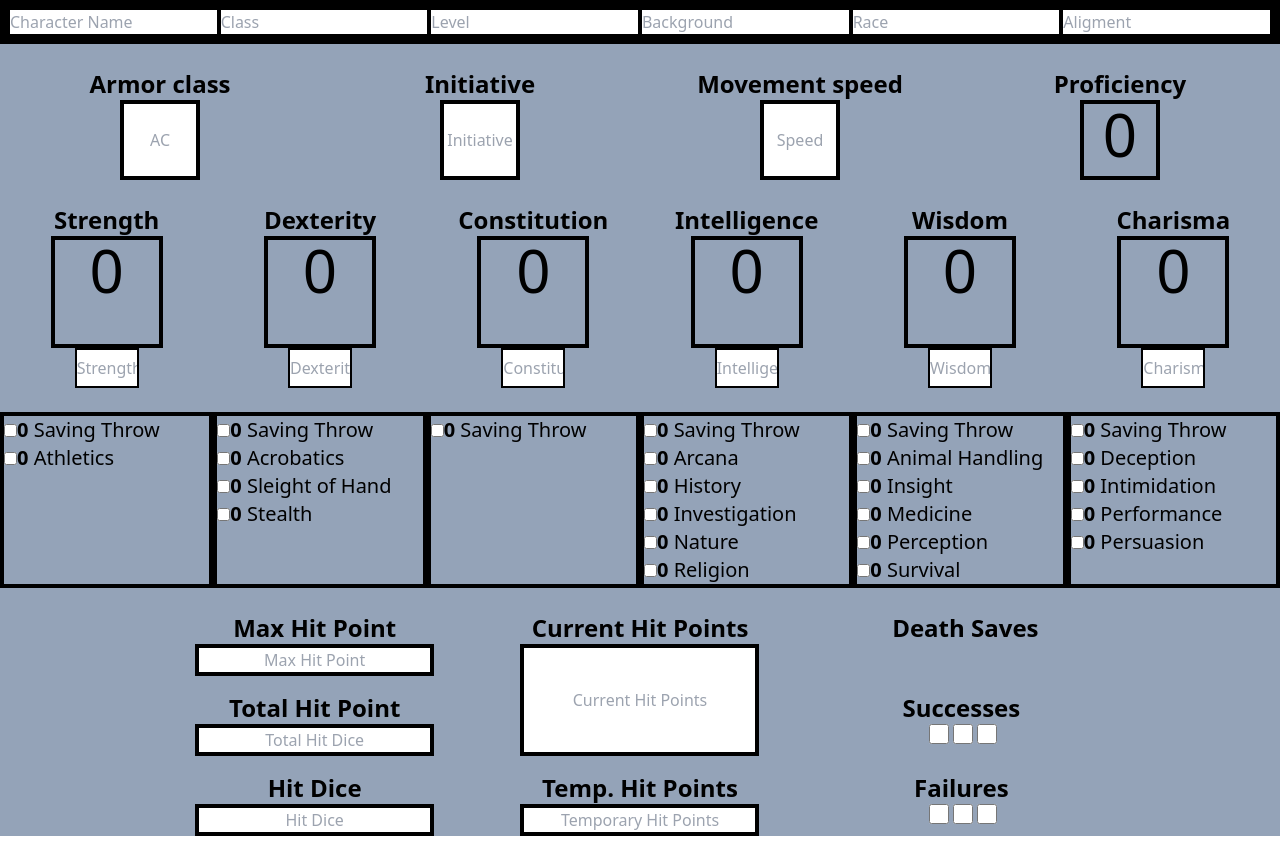
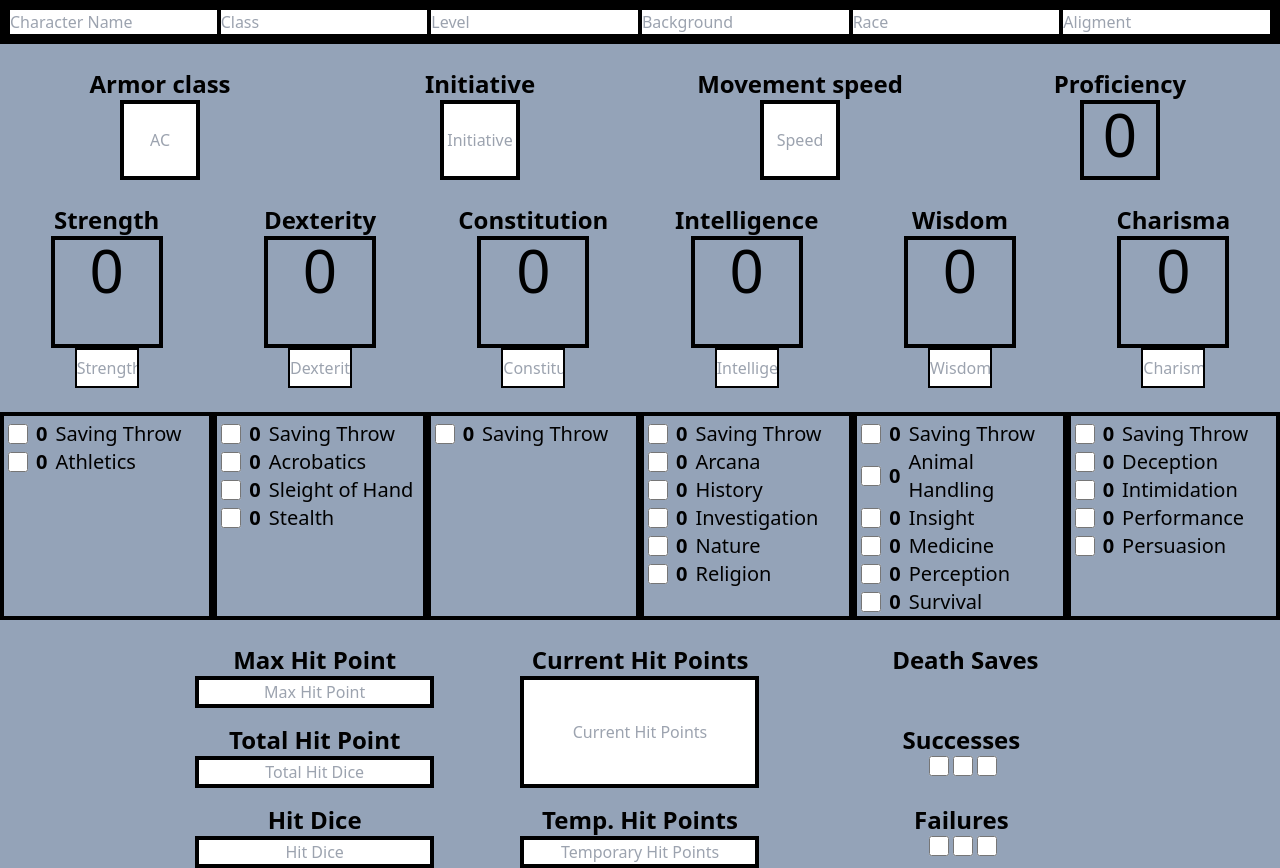
Before and after one commit to Grechileme/DnD_Sheet, a React (Create React App) app: page / in a window 1280 px wide. Before the commit the page ends 836 px from the top, so only its background shows below. Built offline with nearby package versions, Linux system fonts and the light colour scheme.

Commit message:
Adjusted size and possitions on the skill score list

```diff
--- a/src/components/Head.js
+++ b/src/components/Head.js
@@ -191,207 +191,207 @@ const Head = () => {
 
                 <div className='flex'>
                     <div className='flex flex-col items-start border-4 border-black w-1/6'>
-                        <label className='text-xl'>
-                            <input type='checkbox'
+                        <label className='text-xl flex items-center ml-1 mt-1'>
+                            <input className='h-5 w-5' type='checkbox'
                             name='checkedSST'
                             value={checked.checkedSST}
                             onChange={handleChangeCheck}
                             />
-                            <b>{checked.checkedSST ? formulario.strMod : formulario.strMod + proficiency.profiBonus}</b> Saving Throw
+                            <b className='ml-2 mr-2'>{checked.checkedSST ? formulario.strMod : formulario.strMod + proficiency.profiBonus}</b> Saving Throw
                         </label>
-                        <label className='text-xl'>
-                            <input type='checkbox'
+                        <label className='text-xl flex items-center ml-1'>
+                            <input className='h-5 w-5' type='checkbox'
                             name='checkedAth'
                             value={checked.checkedAth}
                             onChange={handleChangeCheck}
                             />
-                            <b>{checked.checkedAth ? formulario.strMod : formulario.strMod + proficiency.profiBonus}</b> Athletics
+                            <b className='ml-2 mr-2'>{checked.checkedAth ? formulario.strMod : formulario.strMod + proficiency.profiBonus}</b> Athletics
                         </label>
                     </div>
                     <div className='flex flex-col items-start border-4 border-black w-1/6'>
-                        <label className='text-xl'>
-                            <input type='checkbox'
+                        <label className='text-xl flex items-center ml-1 mt-1'>
+                            <input className='h-5 w-5' type='checkbox'
                             name='checkedDST'
                             value={checked.checkedDST}
                             onChange={handleChangeCheck}
                             />
-                            <b>{checked.checkedDST ? formulario.dexMod : formulario.dexMod + proficiency.profiBonus}</b> Saving Throw
+                            <b className='ml-2 mr-2'>{checked.checkedDST ? formulario.dexMod : formulario.dexMod + proficiency.profiBonus}</b> Saving Throw
                         </label>
-                        <label className='text-xl'>
-                            <input type='checkbox'
+                        <label className='text-xl flex items-center ml-1'>
+                            <input className='h-5 w-5' type='checkbox'
                             name='checkedAcr'
                             value={checked.checkedAcr}
                             onChange={handleChangeCheck}
                             />
-                            <b>{checked.checkedAcr ? formulario.dexMod : formulario.dexMod + proficiency.profiBonus}</b> Acrobatics
+                            <b className='ml-2 mr-2'>{checked.checkedAcr ? formulario.dexMod : formulario.dexMod + proficiency.profiBonus}</b> Acrobatics
                         </label>
-                        <label className='text-xl'>
-                            <input type='checkbox'
+                        <label className='text-xl flex items-center ml-1'>
+                            <input className='h-5 w-5' type='checkbox'
                             name='checkedSoH'
                             value={checked.checkedSoH}
                             onChange={handleChangeCheck}
                             />
-                            <b>{checked.checkedSoH ? formulario.dexMod : formulario.dexMod + proficiency.profiBonus}</b> Sleight of Hand
+                            <b className='ml-2 mr-2'>{checked.checkedSoH ? formulario.dexMod : formulario.dexMod + proficiency.profiBonus}</b> Sleight of Hand
                         </label>
-                        <label className='text-xl'>
-                            <input type='checkbox'
+                        <label className='text-xl flex items-center ml-1'>
+                            <input className='h-5 w-5' type='checkbox'
                             name='checkedSte'
                             value={checked.checkedSte}
                             onChange={handleChangeCheck}
                             />
-                            <b>{checked.checkedSte ? formulario.dexMod : formulario.dexMod + proficiency.profiBonus}</b> Stealth
+                            <b className='ml-2 mr-2'>{checked.checkedSte ? formulario.dexMod : formulario.dexMod + proficiency.profiBonus}</b> Stealth
                         </label>
                     </div>
                     <div className='flex flex-col items-start border-4 border-black w-1/6'>
-                        <label className='text-xl'>
-                            <input type='checkbox'
+                        <label className='text-xl flex items-center ml-1 mt-1'>
+                            <input className='h-5 w-5' type='checkbox'
                             name='checkedCST'
                             value={checked.checkedCST}
                             onChange={handleChangeCheck}
                             />
-                            <b>{checked.checkedCST ? formulario.conMod : formulario.conMod + proficiency.profiBonus}</b> Saving Throw
+                            <b className='ml-2 mr-2'>{checked.checkedCST ? formulario.conMod : formulario.conMod + proficiency.profiBonus}</b> Saving Throw
                         </label>
                     </div>
                     <div className='flex flex-col items-start border-4 border-black w-1/6'>
-                        <label className='text-xl'>
-                            <input type='checkbox'
+                        <label className='text-xl flex items-center ml-1 mt-1'>
+                            <input className='h-5 w-5' type='checkbox'
                             name='checkedIST'
                             value={checked.checkedIST}
                             onChange={handleChangeCheck}
                             />
-                            <b>{checked.checkedIST ? formulario.intMod : formulario.intMod + proficiency.profiBonus}</b> Saving Throw
+                            <b className='ml-2 mr-2'>{checked.checkedIST ? formulario.intMod : formulario.intMod + proficiency.profiBonus}</b> Saving Throw
                         </label>
-                        <label className='text-xl'>
-                            <input type='checkbox'
+                        <label className='text-xl flex items-center ml-1'>
+                            <input className='h-5 w-5' type='checkbox'
                             name='checkedArc'
                             value={checked.checkedArc}
                             onChange={handleChangeCheck}
                             />
-                            <b>{checked.checkedArc ? formulario.intMod : formulario.intMod + proficiency.profiBonus}</b> Arcana
+                            <b className='ml-2 mr-2'>{checked.checkedArc ? formulario.intMod : formulario.intMod + proficiency.profiBonus}</b> Arcana
                         </label>
-                        <label className='text-xl'>
-                            <input type='checkbox'
+                        <label className='text-xl flex items-center ml-1'>
+                            <input className='h-5 w-5' type='checkbox'
                             name='checkedHis'
                             value={checked.checkedHis}
                             onChange={handleChangeCheck}
                             />
-                            <b>{checked.checkedHis ? formulario.intMod : formulario.intMod + proficiency.profiBonus}</b> History
+                            <b className='ml-2 mr-2'>{checked.checkedHis ? formulario.intMod : formulario.intMod + proficiency.profiBonus}</b> History
                         </label>
-                        <label className='text-xl'>
-                            <input type='checkbox'
+                        <label className='text-xl flex items-center ml-1'>
+                            <input className='h-5 w-5' type='checkbox'
                             name='checkedInv'
                             value={checked.checkedInv}
                             onChange={handleChangeCheck}
                             />
-                            <b>{checked.checkedInv ? formulario.intMod : formulario.intMod + proficiency.profiBonus}</b> Investigation
+                            <b className='ml-2 mr-2'>{checked.checkedInv ? formulario.intMod : formulario.intMod + proficiency.profiBonus}</b> Investigation
                         </label>
-                        <label className='text-xl'>
-                            <input type='checkbox'
+                        <label className='text-xl flex items-center ml-1'>
+                            <input className='h-5 w-5' type='checkbox'
                             name='checkedNat'
                             value={checked.checkedNat}
                             onChange={handleChangeCheck}
                             />
-                            <b>{checked.checkedNat ? formulario.intMod : formulario.intMod + proficiency.profiBonus}</b> Nature
+                            <b className='ml-2 mr-2'>{checked.checkedNat ? formulario.intMod : formulario.intMod + proficiency.profiBonus}</b> Nature
                         </label>
-                        <label className='text-xl'>
-                            <input type='checkbox'
+                        <label className='text-xl flex items-center ml-1'>
+                            <input className='h-5 w-5' type='checkbox'
                             name='checkedRel'
                             value={checked.checkedRel}
                             onChange={handleChangeCheck}
                             />
-                            <b>{checked.checkedRel ? formulario.intMod : formulario.intMod + proficiency.profiBonus}</b> Religion
+                            <b className='ml-2 mr-2'>{checked.checkedRel ? formulario.intMod : formulario.intMod + proficiency.profiBonus}</b> Religion
                         </label>
                     </div>
                     <div className='flex flex-col items-start border-4 border-black w-1/6'>
-                        <label className='text-xl'>
-                            <input type='checkbox'
+                        <label className='text-xl flex items-center ml-1 mt-1'>
+                            <input className='h-5 w-5' type='checkbox'
                             name='checkedWST'
                             value={checked.checkedWST}
                             onChange={handleChangeCheck}
                             />
-                            <b>{checked.checkedWST ? formulario.wisMod : formulario.wisMod + proficiency.profiBonus}</b> Saving Throw
+                            <b className='ml-2 mr-2'>{checked.checkedWST ? formulario.wisMod : formulario.wisMod + proficiency.profiBonus}</b> Saving Throw
                         </label>
-                        <label className='text-xl'>
-                            <input type='checkbox'
+                        <label className='text-xl flex items-center ml-1'>
+                            <input className='h-5 w-5' type='checkbox'
                             name='checkedAnH'
                             value={checked.checkedAnH}
                             onChange={handleChangeCheck}
                             />
-                            <b>{checked.checkedAnH ? formulario.wisMod : formulario.wisMod + proficiency.profiBonus}</b> Animal Handling
+                            <b className='ml-2 mr-2'>{checked.checkedAnH ? formulario.wisMod : formulario.wisMod + proficiency.profiBonus}</b> Animal Handling
                         </label>
-                        <label className='text-xl'>
-                            <input type='checkbox'
+                        <label className='text-xl flex items-center ml-1'>
+                            <input className='h-5 w-5' type='checkbox'
                             name='checkedIns'
                             value={checked.checkedIns}
                             onChange={handleChangeCheck}
                             />
-                            <b>{checked.checkedIns ? formulario.wisMod : formulario.wisMod + proficiency.profiBonus}</b> Insight
+                            <b className='ml-2 mr-2'>{checked.checkedIns ? formulario.wisMod : formulario.wisMod + proficiency.profiBonus}</b> Insight
                         </label>
-                        <label className='text-xl'>
-                            <input type='checkbox'
+                        <label className='text-xl flex items-center ml-1'>
+                            <input className='h-5 w-5' type='checkbox'
                             name='checkedMed'
                             value={checked.checkedMed}
                             onChange={handleChangeCheck}
                             />
-                            <b>{checked.checkedMed ? formulario.wisMod : formulario.wisMod + proficiency.profiBonus}</b> Medicine
+                            <b className='ml-2 mr-2'>{checked.checkedMed ? formulario.wisMod : formulario.wisMod + proficiency.profiBonus}</b> Medicine
                         </label>
-                        <label className='text-xl'>
-                            <input type='checkbox'
+                        <label className='text-xl flex items-center ml-1'>
+                            <input className='h-5 w-5' type='checkbox'
                             name='checkedPer'
                             value={checked.checkedPer}
                             onChange={handleChangeCheck}
                             />
-                            <b>{checked.checkedPer ? formulario.wisMod : formulario.wisMod + proficiency.profiBonus}</b> Perception
+                            <b className='ml-2 mr-2'>{checked.checkedPer ? formulario.wisMod : formulario.wisMod + proficiency.profiBonus}</b> Perception
                         </label>
-                        <label className='text-xl'>
-                            <input type='checkbox'
+                        <label className='text-xl flex items-center ml-1'>
+                            <input className='h-5 w-5' type='checkbox'
                             name='checkedSur'
                             value={checked.checkedSur}
                             onChange={handleChangeCheck}
                             />
-                            <b>{checked.checkedSur ? formulario.wisMod : formulario.wisMod + proficiency.profiBonus}</b> Survival
+                            <b className='ml-2 mr-2'>{checked.checkedSur ? formulario.wisMod : formulario.wisMod + proficiency.profiBonus}</b> Survival
                         </label>
                     </div>
                     <div className='flex flex-col items-start border-4 border-black w-1/6'>
-                        <label className='text-xl'>
-                            <input type='checkbox'
+                        <label className='text-xl flex items-center ml-1 mt-1'>
+                            <input className='h-5 w-5' type='checkbox'
                             name='checkedAST'
                             value={checked.checkedAST}
                             onChange={handleChangeCheck}
                             />
-                            <b>{checked.checkedAST ? formulario.chaMod : formulario.chaMod + proficiency.profiBonus}</b> Saving Throw
+                            <b className='ml-2 mr-2'>{checked.checkedAST ? formulario.chaMod : formulario.chaMod + proficiency.profiBonus}</b> Saving Throw
                         </label>
-                        <label className='text-xl'>
-                            <input type='checkbox'
+                        <label className='text-xl flex items-center ml-1'>
+                            <input className='h-5 w-5' type='checkbox'
                             name='checkedDec'
                             value={checked.checkedDec}
                             onChange={handleChangeCheck}
                             />
-                            <b>{checked.checkedDec ? formulario.chaMod : formulario.chaMod + proficiency.profiBonus}</b> Deception
+                            <b className='ml-2 mr-2'>{checked.checkedDec ? formulario.chaMod : formulario.chaMod + proficiency.profiBonus}</b> Deception
                         </label>
-                        <label className='text-xl'>
-                            <input type='checkbox'
+                        <label className='text-xl flex items-center ml-1'>
+                            <input className='h-5 w-5' type='checkbox'
                             name='checkedInt'
                             value={checked.checkedInt}
                             onChange={handleChangeCheck}
                             />
-                            <b>{checked.checkedInt ? formulario.chaMod : formulario.chaMod + proficiency.profiBonus}</b> Intimidation
+                            <b className='ml-2 mr-2'>{checked.checkedInt ? formulario.chaMod : formulario.chaMod + proficiency.profiBonus}</b> Intimidation
                         </label>
-                        <label className='text-xl'>
-                            <input type='checkbox'
+                        <label className='text-xl flex items-center ml-1'>
+                            <input className='h-5 w-5' type='checkbox'
                             name='checkedPef'
                             value={checked.checkedPef}
                             onChange={handleChangeCheck}
                             />
-                            <b>{checked.checkedPef ? formulario.chaMod : formulario.chaMod + proficiency.profiBonus}</b> Performance
+                            <b className='ml-2 mr-2'>{checked.checkedPef ? formulario.chaMod : formulario.chaMod + proficiency.profiBonus}</b> Performance
                         </label>
-                        <label className='text-xl'>
-                            <input type='checkbox'
+                        <label className='text-xl flex items-center ml-1'>
+                            <input className='h-5 w-5' type='checkbox'
                             name='checkedPes'
                             value={checked.checkedPes}
                             onChange={handleChangeCheck}
                             />
-                            <b>{checked.checkedPes ? formulario.chaMod : formulario.chaMod + proficiency.profiBonus}</b> Persuasion
+                            <b className='ml-2 mr-2'>{checked.checkedPes ? formulario.chaMod : formulario.chaMod + proficiency.profiBonus}</b> Persuasion
                         </label>
                     </div>
                 </div>
```
